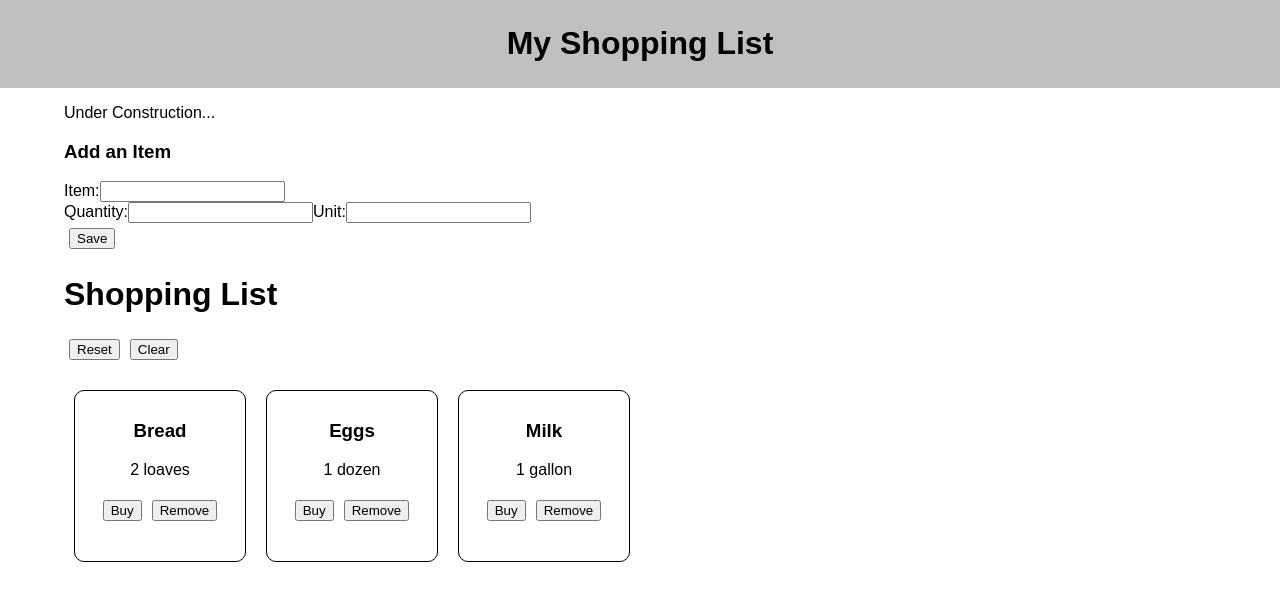
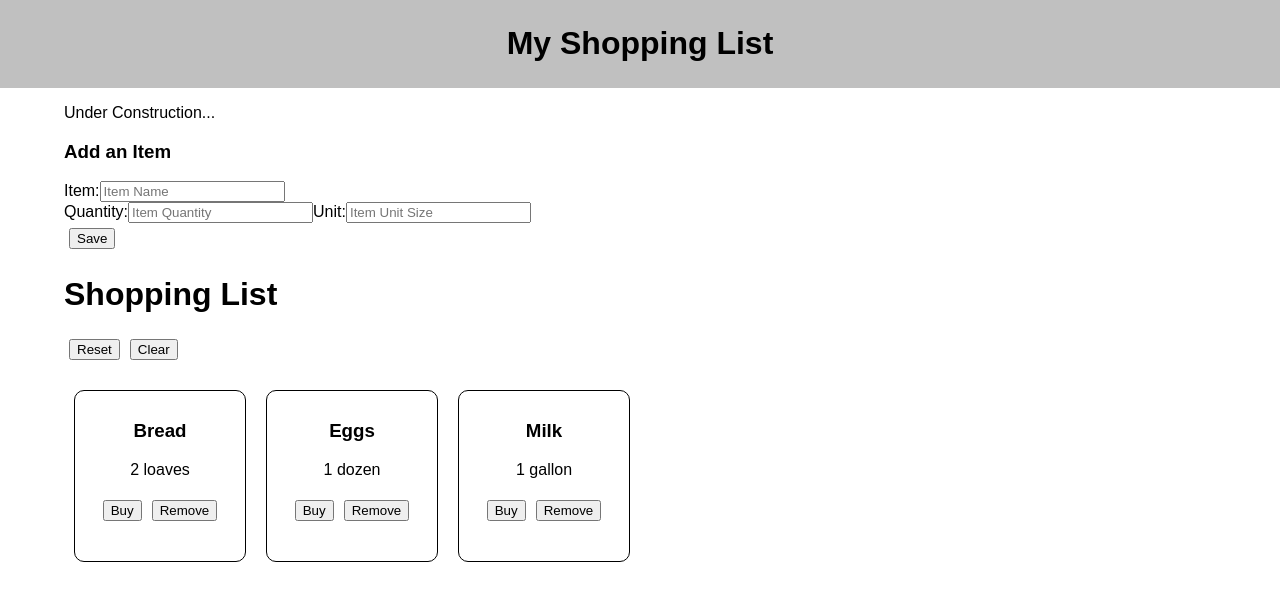
Before and after one commit to NateMacLaurin/group-fs-react-shopping-list, a React (Create React App) app: page / in a window 1280 px wide. Shown: the top 600 px of the page. Built offline with nearby package versions, Linux system fonts and the light colour scheme; no server answers.

Commit message:
re-adding delete all route and functionality

```diff
--- a/src/components/App/App.jsx
+++ b/src/components/App/App.jsx
@@ -15,7 +15,7 @@ function App() {
 
     const [shoppingList, setShoppingList] = useState(dummyShopList);
     const [itemName, setItemName] = useState('');
-    const [itemQuantity, setItemQuantity] = useState();
+    const [itemQuantity, setItemQuantity] = useState('');
     const [itemUnit, setItemUnit] = useState('');
     // const [shoppingList, setShoppinglist] = useState([]);
 
@@ -49,7 +49,7 @@ function App() {
             console.log('Response:', response.data);
             fetchList();
             setItemName('');
-            setItemQuantity(0);
+            setItemQuantity('');
             setItemUnit('');
         }).catch((err) => {
             console.log(err);
--- a/src/components/ListForm/ListForm.jsx
+++ b/src/components/ListForm/ListForm.jsx
@@ -13,12 +13,12 @@ function ListForm ({
         <form className="inputForm" onSubmit={addItem}>
             <h3>Add an Item</h3>
             <label htmlFor="name-input">Item:</label>
-            <input id="name-input" value={itemName} onChange={e => setItemName(e.target.value)} />
+            <input id="name-input" placeholder="Item Name" value={itemName} onChange={e => setItemName(e.target.value)} />
             <br />
             <label htmlFor="quantity-input">Quantity:</label>
-            <input id="quantity-input" value={itemQuantity} onChange={e => setItemQuantity(e.target.value)} />
+            <input id="quantity-input" placeholder="Item Quantity" value={itemQuantity} onChange={e => setItemQuantity(e.target.value)} />
             <label htmlFor="unit-input">Unit:</label>
-            <input id="unit-input" value={itemUnit} onChange={e => setItemUnit(e.target.value)} />
+            <input id="unit-input" placeholder="Item Unit Size" value={itemUnit} onChange={e => setItemUnit(e.target.value)} />
             <br />
             <button type="submit" onClick={addItem}>Save</button>
         </form>
```
Also changed, not shown: 1 other file (tests, documents, lock files or other folders).
